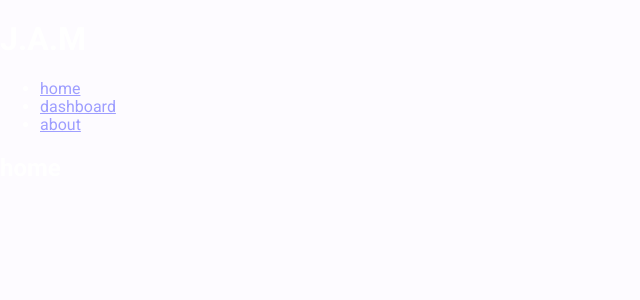
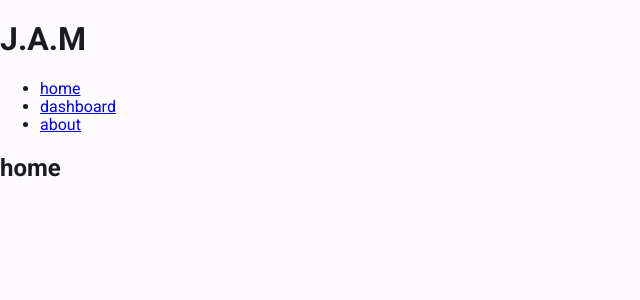
Before and after one commit to RobbeVanslambrouck/Job-Application-Manager, a SvelteKit app: page / in a window 1280 px wide. Shown: the top 300 px of the page, without its empty margins (0-640 px from the left). Built offline with nearby package versions, Linux system fonts and the light colour scheme.

Commit message:
fix global styles

```diff
--- a/src/app.html
+++ b/src/app.html
@@ -15,7 +15,7 @@
 		<meta name="viewport" content="width=device-width" />
 		%sveltekit.head%
 	</head>
-	<body class="material-theme">
+	<body>
 		<div style="display: contents">%sveltekit.body%</div>
 	</body>
 </html>
--- a/static/global.css
+++ b/static/global.css
@@ -9,7 +9,8 @@ body {
 	margin: 0;
 	font-size: 1.6em;
 	font-family: Roboto, sans-serif;
-	background-color: var(--md-sys-color-background);
+	background-color: rgb(var(--md-sys-color-background));
+	color: rgb(var(--md-sys-color-on-background));
 }
 
 .headline1,
@@ -126,130 +127,131 @@ body {
 }
 
 :root {
-	color-scheme: dark;
+	--my-border-radius: 1rem;
+	color-scheme: light dark;
 	--md-sys-typescale-headline1-font: Roboto, Sans;
 	--md-sys-typescale-headline1-weight: Regular;
-	--md-sys-typescale-headline1-size: 36px;
-	--md-sys-typescale-headline1-line-height: 44px;
-	--md-sys-typescale-headline1-tracking: 0px;
+	--md-sys-typescale-headline1-size: 3.6rem;
+	--md-sys-typescale-headline1-line-height: 4.4rem;
+	--md-sys-typescale-headline1-tracking: 0rem;
 	--md-sys-typescale-display3-font: Roboto, Sans;
 	--md-sys-typescale-display3-weight: Regular;
-	--md-sys-typescale-display3-size: 45px;
-	--md-sys-typescale-display3-line-height: 52px;
-	--md-sys-typescale-display3-tracking: 0px;
+	--md-sys-typescale-display3-size: 4.5rem;
+	--md-sys-typescale-display3-line-height: 5.2rem;
+	--md-sys-typescale-display3-tracking: 0rem;
 	--md-sys-typescale-display2-font: Roboto, Sans;
 	--md-sys-typescale-display2-weight: Regular;
-	--md-sys-typescale-display2-size: 57px;
-	--md-sys-typescale-display2-line-height: 64px;
-	--md-sys-typescale-display2-tracking: 0px;
+	--md-sys-typescale-display2-size: 5.7rem;
+	--md-sys-typescale-display2-line-height: 6.4rem;
+	--md-sys-typescale-display2-tracking: 0rem;
 	--md-sys-typescale-headline4-font: Roboto, Sans;
 	--md-sys-typescale-headline4-weight: Regular;
-	--md-sys-typescale-headline4-size: 24px;
-	--md-sys-typescale-headline4-line-height: 32px;
-	--md-sys-typescale-headline4-tracking: 0px;
+	--md-sys-typescale-headline4-size: 2.4rem;
+	--md-sys-typescale-headline4-line-height: 3.2rem;
+	--md-sys-typescale-headline4-tracking: 0rem;
 	--md-sys-typescale-headline3-font: Roboto, Sans;
 	--md-sys-typescale-headline3-weight: Regular;
-	--md-sys-typescale-headline3-size: 28px;
-	--md-sys-typescale-headline3-line-height: 36px;
-	--md-sys-typescale-headline3-tracking: 0px;
+	--md-sys-typescale-headline3-size: 2.8rem;
+	--md-sys-typescale-headline3-line-height: 3.6rem;
+	--md-sys-typescale-headline3-tracking: 0rem;
 	--md-sys-typescale-headline2-font: Roboto, Sans;
 	--md-sys-typescale-headline2-weight: Regular;
-	--md-sys-typescale-headline2-size: 32px;
-	--md-sys-typescale-headline2-line-height: 40px;
-	--md-sys-typescale-headline2-tracking: 0px;
+	--md-sys-typescale-headline2-size: 3.2rem;
+	--md-sys-typescale-headline2-line-height: 4rem;
+	--md-sys-typescale-headline2-tracking: 0rem;
 	--md-sys-typescale-overline-font: Roboto, Sans Text;
 	--md-sys-typescale-overline-weight: Medium;
-	--md-sys-typescale-overline-size: 12px;
-	--md-sys-typescale-overline-line-height: 16px;
+	--md-sys-typescale-overline-size: 1.2rem;
+	--md-sys-typescale-overline-line-height: 1.6rem;
 	--md-sys-typescale-overline-tracking: 0.10000000149011612px;
 	--md-sys-typescale-button-font: Roboto, Sans Text;
 	--md-sys-typescale-button-weight: Medium;
-	--md-sys-typescale-button-size: 14px;
-	--md-sys-typescale-button-line-height: 20px;
-	--md-sys-typescale-button-tracking: 0px;
+	--md-sys-typescale-button-size: 1.4rem;
+	--md-sys-typescale-button-line-height: 2rem;
+	--md-sys-typescale-button-tracking: 0rem;
 	--md-sys-typescale-subhead2-font: Roboto, Sans Text;
 	--md-sys-typescale-subhead2-weight: Medium;
-	--md-sys-typescale-subhead2-size: 14px;
-	--md-sys-typescale-subhead2-line-height: 20px;
-	--md-sys-typescale-subhead2-tracking: 0px;
+	--md-sys-typescale-subhead2-size: 1.4rem;
+	--md-sys-typescale-subhead2-line-height: 2rem;
+	--md-sys-typescale-subhead2-tracking: 0rem;
 	--md-sys-typescale-subhead1-font: Roboto, Sans Text;
 	--md-sys-typescale-subhead1-weight: Medium;
-	--md-sys-typescale-subhead1-size: 16px;
-	--md-sys-typescale-subhead1-line-height: 24px;
-	--md-sys-typescale-subhead1-tracking: 0px;
+	--md-sys-typescale-subhead1-size: 1.6rem;
+	--md-sys-typescale-subhead1-line-height: 2.4rem;
+	--md-sys-typescale-subhead1-tracking: 0rem;
 	--md-sys-typescale-headline5-font: Roboto, Sans;
 	--md-sys-typescale-headline5-weight: Regular;
-	--md-sys-typescale-headline5-size: 22px;
-	--md-sys-typescale-headline5-line-height: 28px;
-	--md-sys-typescale-headline5-tracking: 0px;
+	--md-sys-typescale-headline5-size: 2.2rem;
+	--md-sys-typescale-headline5-line-height: 2.8rem;
+	--md-sys-typescale-headline5-tracking: 0rem;
 	--md-sys-typescale-caption-font: Roboto, Sans Text;
 	--md-sys-typescale-caption-weight: Regular;
-	--md-sys-typescale-caption-size: 12px;
-	--md-sys-typescale-caption-line-height: 16px;
+	--md-sys-typescale-caption-size: 1.2rem;
+	--md-sys-typescale-caption-line-height: 1.6rem;
 	--md-sys-typescale-caption-tracking: 0.10000000149011612px;
 	--md-sys-typescale-body2-font: Roboto, Sans Text;
 	--md-sys-typescale-body2-weight: Regular;
-	--md-sys-typescale-body2-size: 14px;
-	--md-sys-typescale-body2-line-height: 20px;
-	--md-sys-typescale-body2-tracking: 0px;
+	--md-sys-typescale-body2-size: 1.4rem;
+	--md-sys-typescale-body2-line-height: 2rem;
+	--md-sys-typescale-body2-tracking: 0rem;
 	--md-sys-typescale-body1-font: Roboto, Sans Text;
 	--md-sys-typescale-body1-weight: Regular;
-	--md-sys-typescale-body1-size: 16px;
-	--md-sys-typescale-body1-line-height: 24px;
-	--md-sys-typescale-body1-tracking: 0px;
-	--md-sys-color-primary-light: #005cbb;
-	--md-sys-color-on-primary-light: #ffffff;
-	--md-sys-color-primary-container-light: #d7e3ff;
-	--md-sys-color-on-primary-container-light: #001b3f;
-	--md-sys-color-secondary-light: #565e71;
-	--md-sys-color-on-secondary-light: #ffffff;
-	--md-sys-color-secondary-container-light: #dae2f9;
-	--md-sys-color-on-secondary-container-light: #131c2b;
-	--md-sys-color-tertiary-light: #705574;
-	--md-sys-color-on-tertiary-light: #ffffff;
-	--md-sys-color-tertiary-container-light: #fad8fd;
-	--md-sys-color-on-tertiary-container-light: #29132e;
-	--md-sys-color-error-light: #ba1a1a;
-	--md-sys-color-on-error-light: #ffffff;
-	--md-sys-color-error-container-light: #ffdad6;
-	--md-sys-color-on-error-container-light: #410002;
-	--md-sys-color-outline-light: #74777f;
-	--md-sys-color-background-light: #fdfbff;
-	--md-sys-color-on-background-light: #1a1b1f;
-	--md-sys-color-surface-light: #fdfbff;
-	--md-sys-color-on-surface-light: #1a1b1f;
-	--md-sys-color-surface-variant-light: #e0e2ec;
-	--md-sys-color-on-surface-variant-light: #44474e;
-	--md-sys-color-inverse-surface-light: #2f3033;
-	--md-sys-color-inverse-on-surface-light: #f2f0f4;
-	--md-sys-color-primary-dark: #abc7ff;
-	--md-sys-color-on-primary-dark: #002f65;
-	--md-sys-color-primary-container-dark: #00458f;
-	--md-sys-color-on-primary-container-dark: #d7e3ff;
-	--md-sys-color-secondary-dark: #bec6dc;
-	--md-sys-color-on-secondary-dark: #283041;
-	--md-sys-color-secondary-container-dark: #3e4759;
-	--md-sys-color-on-secondary-container-dark: #dae2f9;
-	--md-sys-color-tertiary-dark: #ddbce0;
-	--md-sys-color-on-tertiary-dark: #3f2844;
-	--md-sys-color-tertiary-container-dark: #573e5c;
-	--md-sys-color-on-tertiary-container-dark: #fad8fd;
-	--md-sys-color-error-dark: #ffb4ab;
-	--md-sys-color-on-error-dark: #690005;
-	--md-sys-color-error-container-dark: #93000a;
-	--md-sys-color-on-error-container-dark: #ffdad6;
-	--md-sys-color-outline-dark: #8e9099;
-	--md-sys-color-background-dark: #1a1b1f;
-	--md-sys-color-on-background-dark: #e3e2e6;
-	--md-sys-color-surface-dark: #1a1b1f;
-	--md-sys-color-on-surface-dark: #e3e2e6;
-	--md-sys-color-surface-variant-dark: #44474e;
-	--md-sys-color-on-surface-variant-dark: #c4c6d0;
-	--md-sys-color-inverse-surface-dark: #e3e2e6;
-	--md-sys-color-inverse-on-surface-dark: #1a1b1f;
-
+	--md-sys-typescale-body1-size: 1.6rem;
+	--md-sys-typescale-body1-line-height: 2.4rem;
+	--md-sys-typescale-body1-tracking: 0rem;
+	--md-sys-color-primary-light: 0, 92, 187;
+	--md-sys-color-on-primary-light: 255, 255, 255;
+	--md-sys-color-primary-container-light: 215, 227, 255;
+	--md-sys-color-on-primary-container-light: 0, 27, 63;
+	--md-sys-color-secondary-light: 86, 94, 113;
+	--md-sys-color-on-secondary-light: 255, 255, 255;
+	--md-sys-color-secondary-container-light: 218, 226, 249;
+	--md-sys-color-on-secondary-container-light: 19, 28, 43;
+	--md-sys-color-tertiary-light: 112, 85, 116;
+	--md-sys-color-on-tertiary-light: 255, 255, 255;
+	--md-sys-color-tertiary-container-light: 250, 216, 253;
+	--md-sys-color-on-tertiary-container-light: 41, 19, 46;
+	--md-sys-color-error-light: 186, 26, 26;
+	--md-sys-color-on-error-light: 255, 255, 255;
+	--md-sys-color-error-container-light: 255, 218, 214;
+	--md-sys-color-on-error-container-light: 65, 0, 2;
+	--md-sys-color-outline-light: 116, 119, 127;
+	--md-sys-color-background-light: 253, 251, 255;
+	--md-sys-color-on-background-light: 26, 27, 31;
+	--md-sys-color-surface-light: 253, 251, 255;
+	--md-sys-color-on-surface-light: 26, 27, 31;
+	--md-sys-color-surface-variant-light: 224, 226, 236;
+	--md-sys-color-on-surface-variant-light: 68, 71, 78;
+	--md-sys-color-inverse-surface-light: 47, 48, 51;
+	--md-sys-color-inverse-on-surface-light: 242, 240, 244;
+	--md-sys-color-primary-dark: 171, 199, 255;
+	--md-sys-color-on-primary-dark: 0, 47, 101;
+	--md-sys-color-primary-container-dark: 0, 69, 143;
+	--md-sys-color-on-primary-container-dark: 215, 227, 255;
+	--md-sys-color-secondary-dark: 190, 198, 220;
+	--md-sys-color-on-secondary-dark: 40, 48, 65;
+	--md-sys-color-secondary-container-dark: 62, 71, 89;
+	--md-sys-color-on-secondary-container-dark: 218, 226, 249;
+	--md-sys-color-tertiary-dark: 221, 188, 224;
+	--md-sys-color-on-tertiary-dark: 63, 40, 68;
+	--md-sys-color-tertiary-container-dark: 87, 62, 92;
+	--md-sys-color-on-tertiary-container-dark: 250, 216, 253;
+	--md-sys-color-error-dark: 255, 180, 171;
+	--md-sys-color-on-error-dark: 105, 0, 5;
+	--md-sys-color-error-container-dark: 147, 0, 10;
+	--md-sys-color-on-error-container-dark: 255, 218, 214;
+	--md-sys-color-outline-dark: 142, 144, 153;
+	--md-sys-color-background-dark: 26, 27, 31;
+	--md-sys-color-on-background-dark: 227, 226, 230;
+	--md-sys-color-surface-dark: 26, 27, 31;
+	--md-sys-color-on-surface-dark: 227, 226, 230;
+	--md-sys-color-surface-variant-dark: 68, 71, 78;
+	--md-sys-color-on-surface-variant-dark: 196, 198, 208;
+	--md-sys-color-inverse-surface-dark: 227, 226, 230;
+	--md-sys-color-inverse-on-surface-dark: 26, 27, 31;
+}
 @media (prefers-color-scheme: light) {
-		.material-theme {
+	:root {
 		--md-sys-color-primary: var(--md-sys-color-primary-light);
 		--md-sys-color-on-primary: var(--md-sys-color-on-primary-light);
 		--md-sys-color-primary-container: var(--md-sys-color-primary-container-light);
@@ -275,6 +277,13 @@ body {
 		--md-sys-color-on-surface-variant: var(--md-sys-color-on-surface-variant-light);
 		--md-sys-color-inverse-surface: var(--md-sys-color-inverse-surface-light);
 		--md-sys-color-inverse-on-surface: var(--md-sys-color-inverse-on-surface-light);
+
+		--md-sys-color-surface-1: linear-gradient(
+				0deg,
+				rgba(var(--md-sys-color-primary), 0.05),
+				rgba(var(--md-sys-color-primary), 0.05)
+			),
+			rgb(var(--md-sys-color-background));
 	}
 	.dark-theme {
 		--md-sys-color-primary: var(--md-sys-color-primary-dark);
@@ -305,7 +314,7 @@ body {
 	}
 }
 @media (prefers-color-scheme: dark) {
-		.material-theme {
+	:root {
 		--md-sys-color-primary: var(--md-sys-color-primary-dark);
 		--md-sys-color-on-primary: var(--md-sys-color-on-primary-dark);
 		--md-sys-color-primary-container: var(--md-sys-color-primary-container-dark);
@@ -331,6 +340,13 @@ body {
 		--md-sys-color-on-surface-variant: var(--md-sys-color-on-surface-variant-dark);
 		--md-sys-color-inverse-surface: var(--md-sys-color-inverse-surface-dark);
 		--md-sys-color-inverse-on-surface: var(--md-sys-color-inverse-on-surface-dark);
+
+		--md-sys-color-surface-1: linear-gradient(
+				0deg,
+				rgba(var(--md-sys-color-primary), 0.05),
+				rgba(var(--md-sys-color-primary), 0.05)
+			),
+			rgb(var(--md-sys-color-background));
 	}
 	.light-theme {
 		--md-sys-color-primary: var(--md-sys-color-primary-light);
@@ -360,4 +376,3 @@ body {
 		--md-sys-color-inverse-on-surface: var(--md-sys-color-inverse-on-surface-light);
 	}
 }
-}
```
Lines whose indentation alone changed are shown as unchanged.
